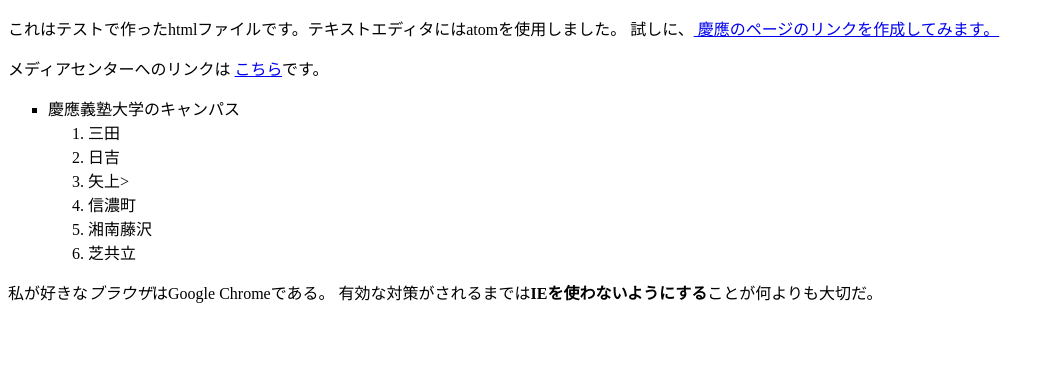
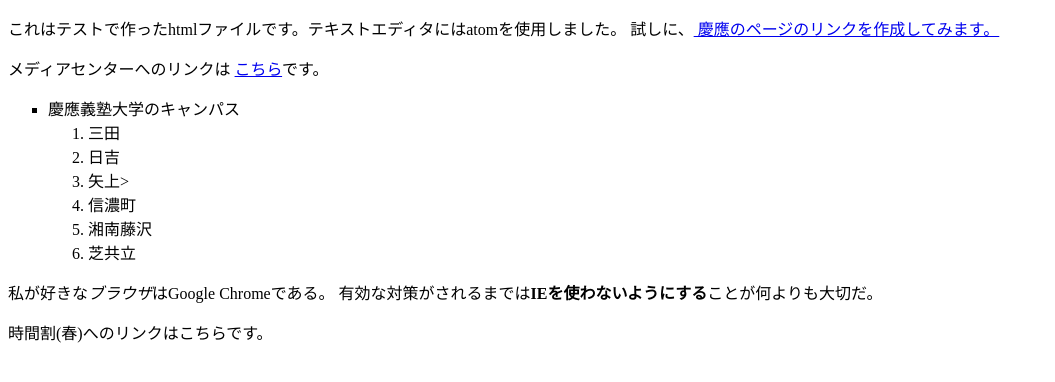
Before and after one commit to Banki-keio/banki_keio, a plain HTML site: page index.html in a window 1280 px wide. Shown: the whole page, without its empty margins (0-1055 px from the left). Drawn offline with Linux system fonts and the light colour scheme.

Commit message:
Update index.html

```diff
--- a/index.html
+++ b/index.html
@@ -28,5 +28,8 @@
 私が好きな<em>ブラウザ</em>はGoogle Chromeである。
 有効な対策がされるまでは<strong>IEを使わないようにする</strong>ことが何よりも大切だ。
 </p>
+<p>
+時間割(春)へのリンクはこちらです。
+</p>
 </body>
 </html>
```
